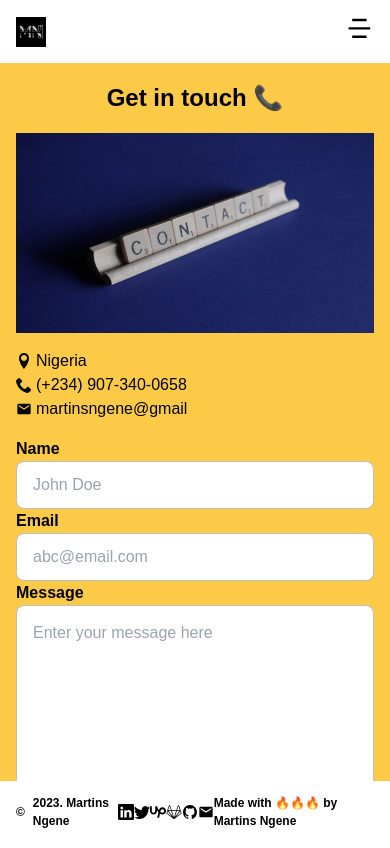
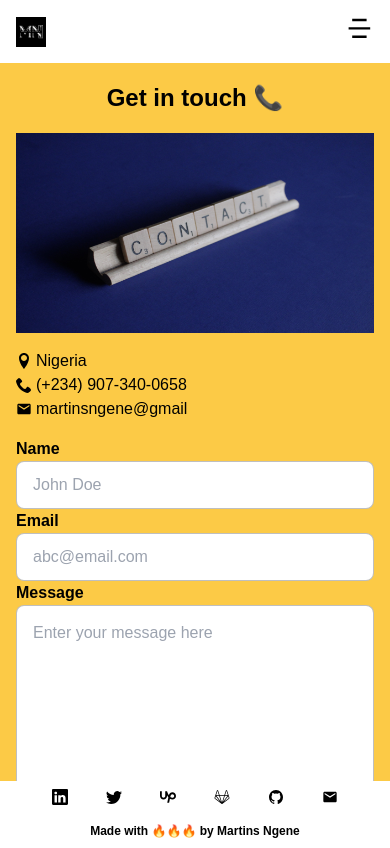
Before and after one commit to Martinsngene/portfolio-me, a Next.js app: page /contact in a window 390 px wide. Built offline with nearby package versions, Linux system fonts and the light colour scheme.

Commit message:
update: Fix Footer responsiveness

```diff
--- a/components/card/styles.module.css
+++ b/components/card/styles.module.css
@@ -1,11 +1,11 @@
 /* Card Container */
 .container{
-    @apply bg-[#fff] w-[200px] sm:w-[150px] lg:w-[250px] xl:w-[300px] p-2 hover:shadow-2xl mb-[1rem] rounded-md md:mb-0;
+    @apply bg-[#fff] w-[200px] sm:w-[150px] lg:w-[200px] xl:w-[300px] p-2 hover:shadow-2xl mb-[1rem] rounded-md md:mb-0;
 }
 
 /* Card Image Container */
 .cardImgContainer{
-  @apply  relative w-full h-[150px] sm:h-[100px] lg:h-[180px] xl:h-[220px] lg:w-full flex  items-center justify-center;
+  @apply  relative w-full h-[150px] sm:h-[100px] lg:h-[150px] xl:h-[220px] lg:w-full flex  items-center justify-center;
 }
 
 /* Name */
--- a/components/navigation/Footer.tsx
+++ b/components/navigation/Footer.tsx
@@ -6,12 +6,12 @@ import { footerIcons } from "../constants/Footer.Schema";
 
 const Footer = () => {
   return (
-    <div className='w-full px-4 lg:px-[3rem] h-[7.5vh] flex items-center justify-between bg-white'>
-      <div className='text-[0.75rem] lg:text-[1rem]  text-[#000] font-[700] flex items-center justify-center'>
+    <div className='w-full py-2 lg:py-0 px-4 lg:px-[3rem] h-[8vh]  lg:h-[7.5vh] flex flex-col lg:flex-row items-center justify-between bg-white'>
+      <div className='hidden xl:flex text-[0.75rem] lg:text-[1rem]  text-[#000] font-[700] items-center justify-center'>
         <span>&copy;</span>
         <span className='ml-2'>2023. Martins Ngene</span>
       </div>
-      <div className='flex items-center justify-between text-[1rem] md:text-[2rem] md:w-[500px]'>
+      <div className='mb-1 lg:mb-0 flex items-center justify-between text-base md:text-2xl lg:text-[2rem] w-4/5 md:w-[500px]'>
         {footerIcons.map((icon, index) => {
           return (
             <div className='cursor-pointer' key={index}>
```
